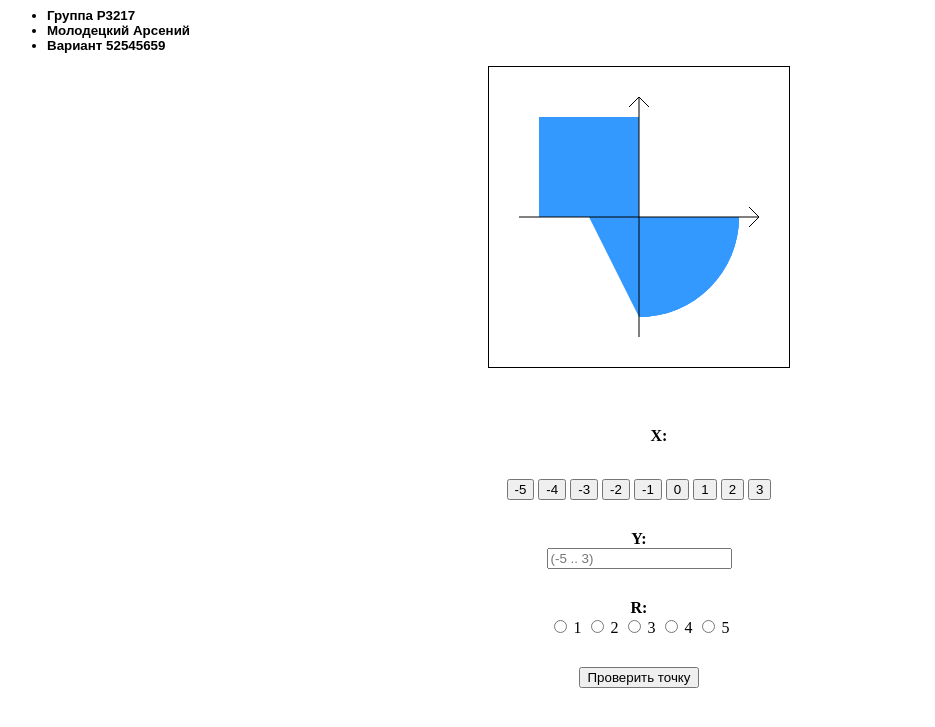
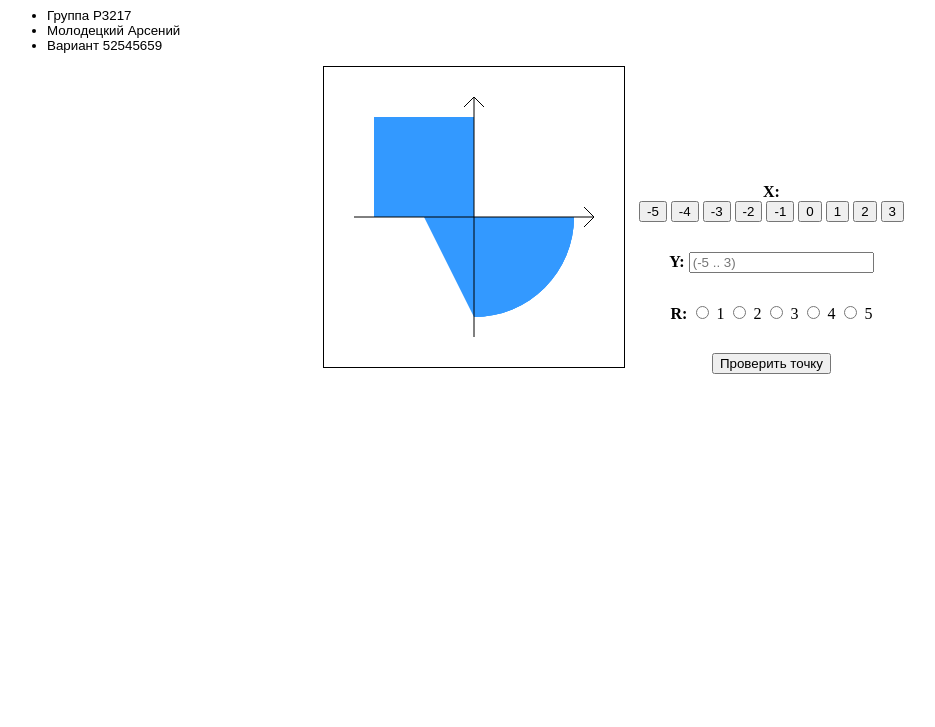
Before and after one commit to Orfac/IAD-labs, a Java web app: page / in a window 1280 px wide. Shown: the top 727 px of the page, without its empty margins (1-936 px from the left). Run offline with Tomcat 11, a stand-in JSP engine, Linux system fonts and the light colour scheme.

Commit message:
updated design

```diff
--- a/2lab/src/AreaCheckServlet.java
+++ b/2lab/src/AreaCheckServlet.java
@@ -1,3 +1,4 @@
+import javax.servlet.ServletContext;
 import javax.servlet.ServletException;
 import javax.servlet.http.HttpServlet;
 import javax.servlet.http.HttpServletRequest;
@@ -6,7 +7,9 @@ import java.io.IOException;
 
 public class AreaCheckServlet extends HttpServlet {
     protected void doPost(HttpServletRequest request, HttpServletResponse response) throws ServletException, IOException {
-
+        ServletContext context = request.getServletContext();
+        context.getRequestDispatcher("/result.jsp")
+                .forward(request, response);
     }
 
     protected void doGet(HttpServletRequest request, HttpServletResponse response) throws ServletException, IOException {
--- a/2lab/web/WEB-INF/web.xml
+++ b/2lab/web/WEB-INF/web.xml
@@ -3,6 +3,7 @@
          xmlns:xsi="http://www.w3.org/2001/XMLSchema-instance"
          xsi:schemaLocation="http://xmlns.jcp.org/xml/ns/javaee http://xmlns.jcp.org/xml/ns/javaee/web-app_4_0.xsd"
          version="4.0">
+
     <servlet>
         <servlet-name>ControllerServlet</servlet-name>
         <servlet-class>ControllerServlet</servlet-class>
--- a/2lab/web/index.jsp
+++ b/2lab/web/index.jsp
@@ -18,17 +18,17 @@
         </ul>
     </div>
 </header>
-<div class="image">
+<div class="main-content">
+<div class="main-content-elem">
     <canvas id="plot" width="300" height="300"></canvas>
 </div>
-<br>
-<form id="params" method="post">
+<div class="main-content-elem">
+    <form id="params" method="post" action="check">
         <div class="input-field">
-        <ul id="x-label">
-            <li><b> X: </b></li>
-            <li id="x-value"></li>
-        </ul>
-        <br>
+            <div id="x-label">
+               <div> <b> X: </b></div>
+                <div id="x-value"></div>
+            </div>
             <%for (int i = -5; i <= 3; i++) { %>
             <input type="button" name="X" value="<%= i %>" onclick="setX(this)">
             <%}%>
@@ -36,12 +36,10 @@
         </div>
         <div class="input-field">
             <b> Y: </b>
-        <br>
             <input type="text" name="Y" placeholder="(-5 .. 3)">
         </div>
         <div class="input-field">
             <b>R: </b>
-        <br>
             <%for (int i = 1; i <= 5; i++){ %>
             <input type="radio" name="R" value="<%= i %>"> <%= i%>
             <%}%>
@@ -50,6 +48,8 @@
             <input type="submit" value="Проверить точку">
         </div>
     </form>
+</div>
+</div>
 </body>
 <script src="${pageContext.request.contextPath}/scripts/init.js" type="text/javascript"></script>
 </html>
--- a/2lab/web/styles/main.css
+++ b/2lab/web/styles/main.css
@@ -2,10 +2,6 @@ header
 {
     font-size: 10pt;
     font-family: Sans-Serif, serif;
-}
-li
-{
-    font-weight: bold;
 }
 
 .input-field
@@ -13,10 +9,6 @@ li
     padding: 5px 10px;
     margin-top: 20px;
     text-align: center;
-}
-
-#x-label li {
-    display: inline;
 }
 
 #plot {
@@ -27,3 +19,16 @@ li
     display: block;
     border: 1px solid #000000;
 }
+
+.main-content{
+    width: 50%;
+    margin: 0 auto;
+}
+
+.main-content-elem {
+    display: inline-block;
+}
+
+div #x-label {
+    display: inline;
+}
```
Also changed, not shown: 2lab/web/result.jsp (+1 -8 lines). Lines whose indentation alone changed are shown as unchanged.
